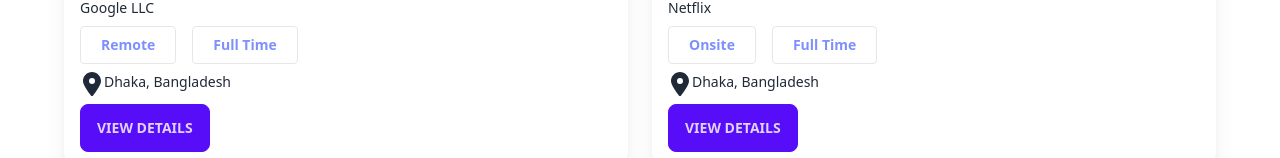
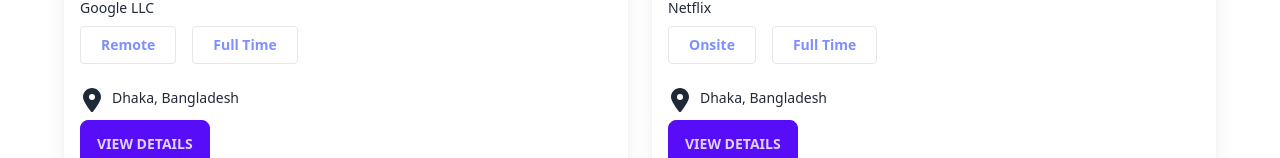
Before and after one commit to alalhosen/react-career-hub--d47, a React (Vite) app: page / in a window 1280 px wide. Shown: the part 778-936 px from the top of the page. Built offline with nearby package versions, Linux system fonts and the light colour scheme.

Commit message:
location icon & dynamac location add

```diff
--- a/src/components/Job/Job.jsx
+++ b/src/components/Job/Job.jsx
@@ -1,4 +1,5 @@
 import { FaLocationDot } from "react-icons/fa6";
+import { AiOutlineDollar } from "react-icons/ai";
 
 const Job = ({ job }) => {
   const {
@@ -26,8 +27,8 @@
             {job_type}
           </button>
         </div>
-        <div>
-          <h2 className="flex"><FaLocationDot className="text-2xl"></FaLocationDot>{location}</h2>
+        <div className="mt-4">
+          <h2 className="flex"><FaLocationDot className="text-2xl mr-2"></FaLocationDot>{location}</h2>
         </div>
         <div className="card-actions">
           <button className="btn btn-primary">View Details</button>
```
